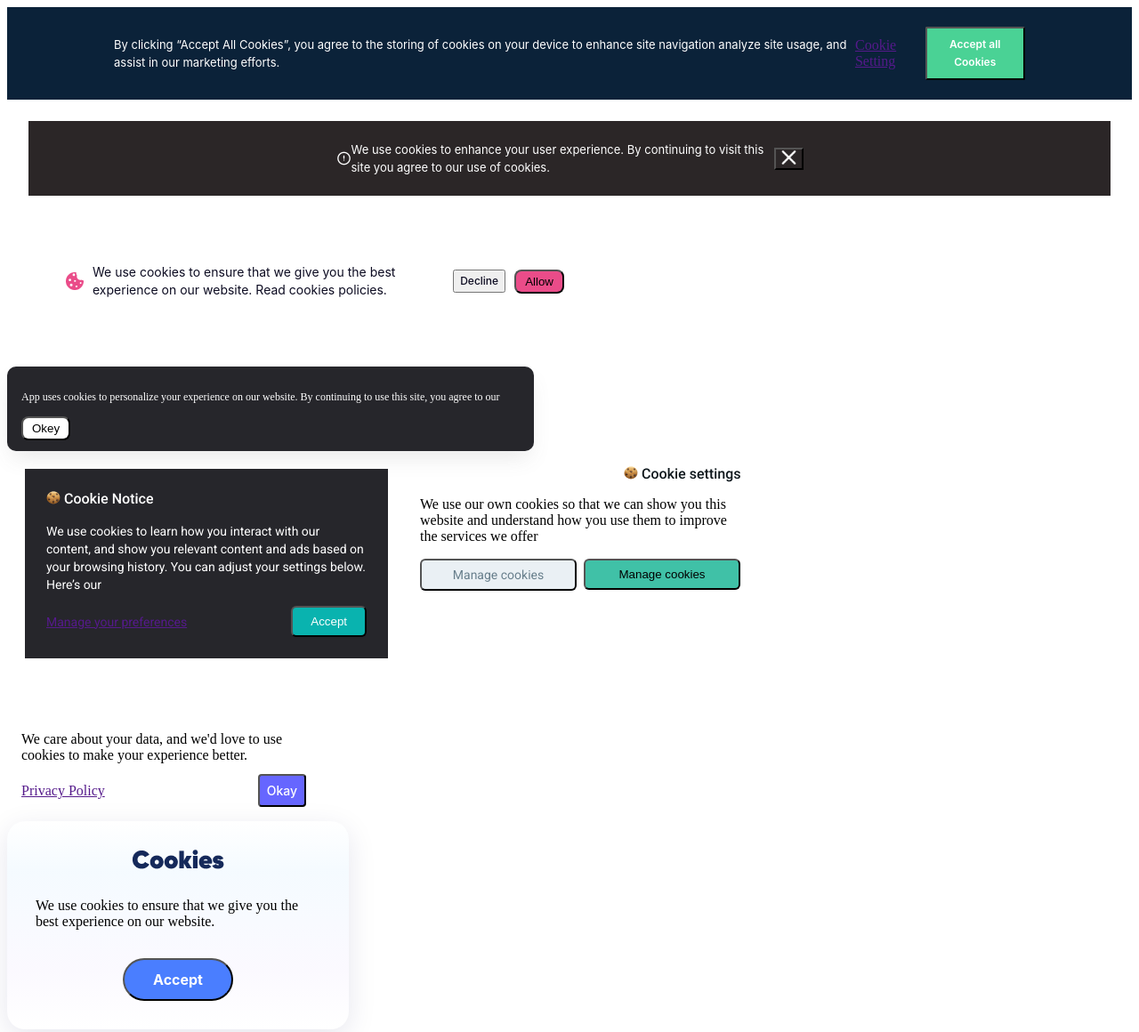
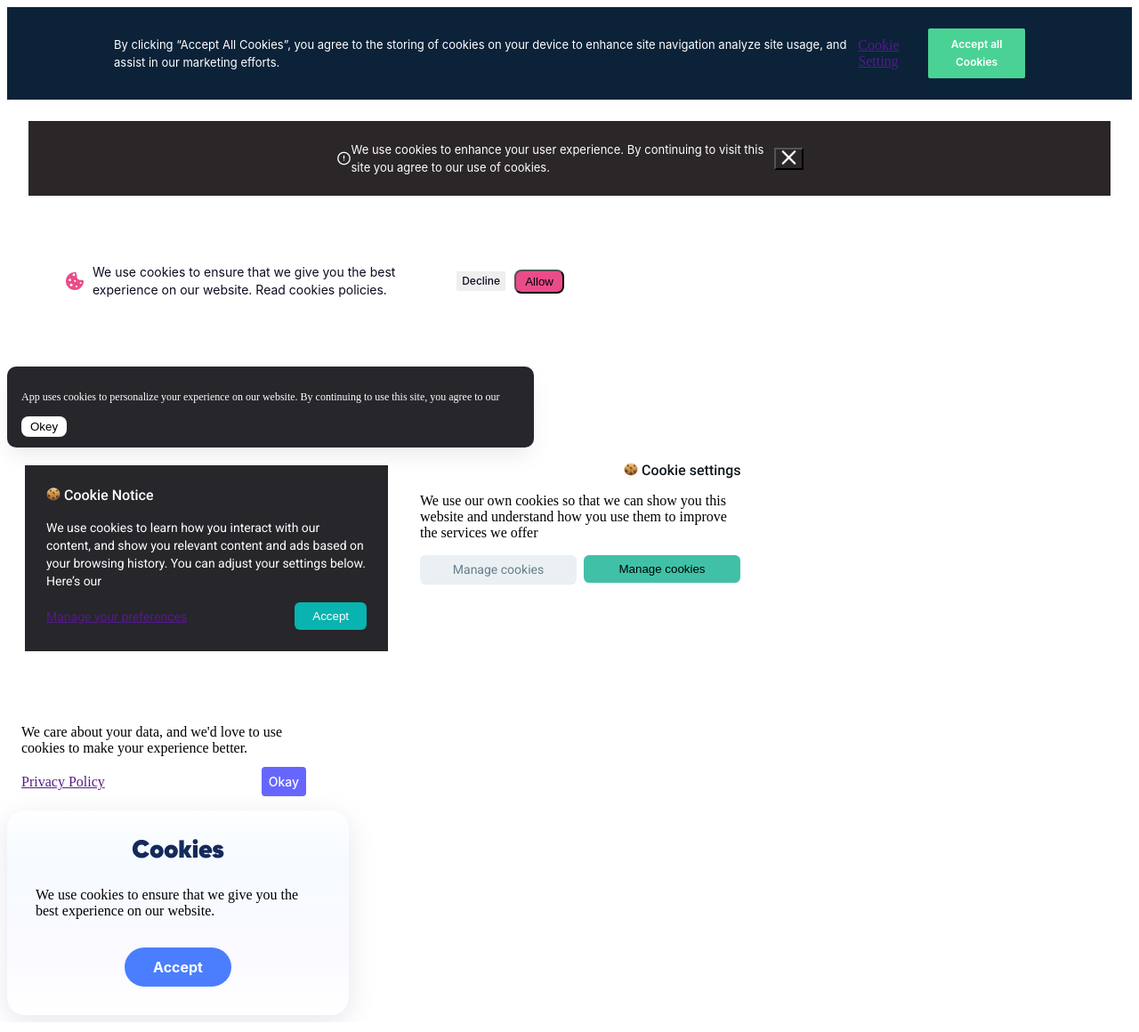
Before and after one commit to Absolyt777/Cursor-lessons, a plain HTML site: page Home_Worck_3/index.html in a window 1280 px wide. Shown: the whole page at 89% size. Drawn offline with Linux system fonts and the light colour scheme.

Commit message:
style.css

```diff
--- a/Home_Worck_3/style/style.css
+++ b/Home_Worck_3/style/style.css
@@ -36,6 +36,7 @@
         font-style: normal;
         font-weight: 600;
         line-height: 20px;
+        border: 0;
         /* 166.667% */
 }
 
@@ -114,6 +115,7 @@
         font-style: normal;
         font-weight: 500;
         line-height: 20px;
+        border: 0;
         /* 166.667% */
 }
 
@@ -151,6 +153,7 @@
         align-items: flex-start;
         gap: 10px;
         border-radius: 8px;
+        border: 0;
         background: #FFF;
 }
 
@@ -187,6 +190,7 @@
         align-items: center;
         gap: 10px;
         border-radius: 6px;
+        border: 0;
         background: #09B3AF;
         box-shadow: 0px 2px 2px -2px rgba(34, 38, 50, 0.30);
         color: #FFF;
@@ -224,6 +228,7 @@
         gap: 10px;
         flex: 1 0 0;
         border-radius: 6px;
+        border: 0;
         background: #EAF0F4;
         box-shadow: 0px 2px 2px -2px rgba(34, 38, 50, 0.30);
 
@@ -238,6 +243,7 @@
         gap: 10px;
         flex: 1 0 0;
         border-radius: 6px;
+        border: 0;
         background: #40C1A7;
         box-shadow: 0px 2px 2px -2px rgba(34, 38, 50, 0.30);
 }
@@ -268,6 +274,7 @@
         font-style: normal;
         font-weight: 700;
         line-height: 24px;
+        border: 0;
         /* 150% */
 }
 
@@ -297,6 +304,7 @@
         align-items: center;
         gap: 10px;
         border-radius: 4px;
+        border: 0;
         background: #66F;
         color: #FFF;
         text-align: center;
```
